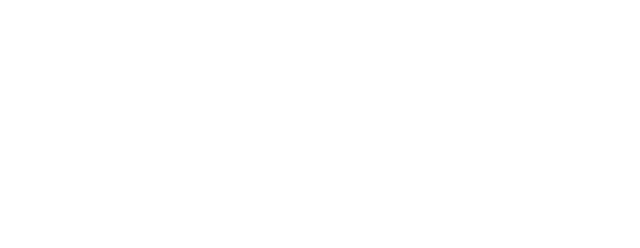
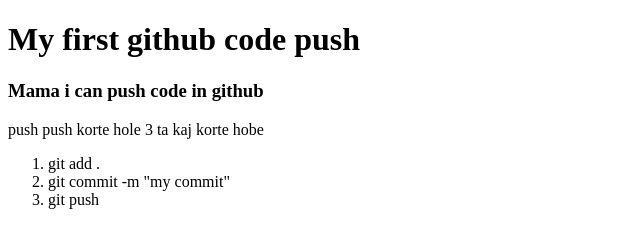
Before and after one commit to raju-miah/my-first-repo, a plain HTML site: page index.html in a window 1280 px wide. Shown: the whole page, without its empty margins (0-640 px from the left). Drawn offline with Linux system fonts and the light colour scheme.

Commit message:
added push note

```diff
--- a/index.html
+++ b/index.html
@@ -7,6 +7,13 @@
     <title>My First GitHUb Repo</title>
 </head>
 <body>
-
+    <h1>My first github code push</h1>
+    <h3>Mama i can push code in github</h3>
+    <p>push push korte hole 3 ta kaj korte hobe</p>
+    <ol>
+        <li>git add .</li>
+        <li>git commit -m "my commit"</li>
+        <li>git push</li>
+    </ol>
 </body>
 </html>
```
